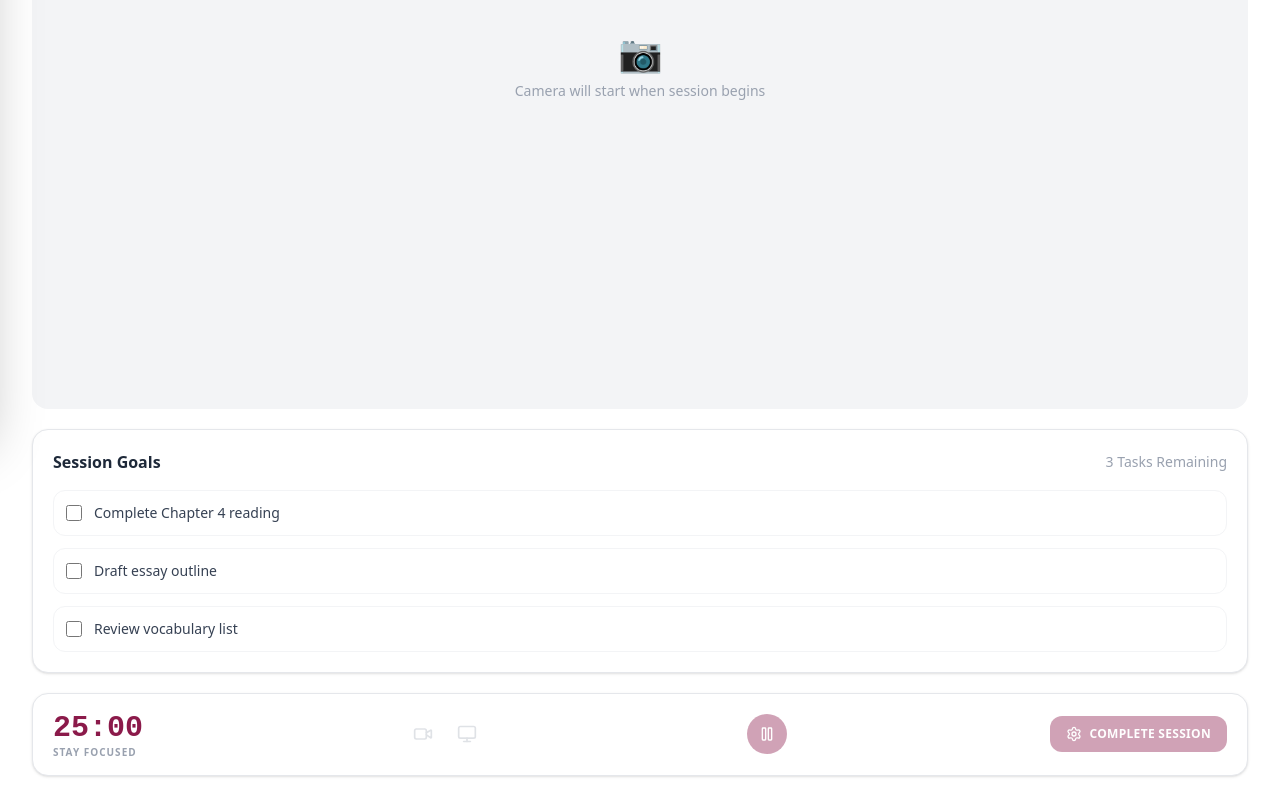
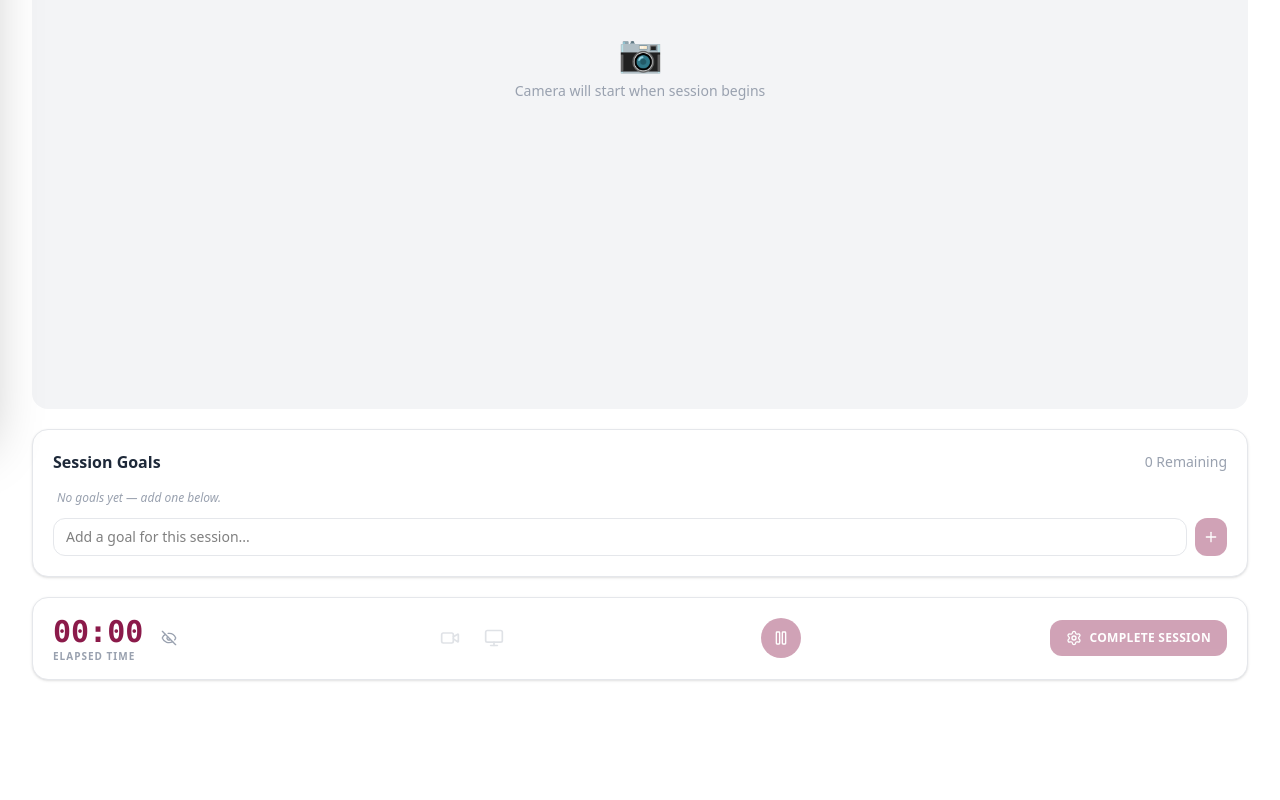
Before and after one commit to nada481/Basira, a Next.js app in the folder study-tracker/: page /child in a window 1280 px wide. Shown: the part 368-1168 px from the top of the page. After the commit the page ends 1072 px from the top, so only its background shows below. Built offline with nearby package versions, Linux system fonts and the light colour scheme.

Commit message:
v0.19
additional features for child page

```diff
--- a/study-tracker/app/child/page.jsx
+++ b/study-tracker/app/child/page.jsx
@@ -1,15 +1,15 @@
 'use client'
-import { useRouter } from 'next/navigation'
-import { useState, useEffect, useRef } from 'react'
-import { BookOpen, CheckSquare, TrendingUp, Users, X, Menu, Video, Monitor, Play, Pause, Settings } from 'lucide-react'
+
+import { useRouter, useSearchParams } from 'next/navigation'
+import { useState, useEffect, useRef, Suspense } from 'react'
+import {
+  BookOpen, CheckSquare, TrendingUp, Users, X, Menu,
+  Video, Monitor, Play, Pause, Settings, Plus, Eye, EyeOff,
+} from 'lucide-react'
 import FocusCamera from '@/components/session/FocusCamera'
 import CompleteSessionModal from '@/components/session/CompleteSessionModal'
 
-const SESSION_GOALS = [
-  { id: 1, label: 'Complete Chapter 4 reading' },
-  { id: 2, label: 'Draft essay outline' },
-  { id: 3, label: 'Review vocabulary list' },
-]
+const STUDENT_ID = 'cccccccc-0000-0000-0000-000000000001'
 
 const NAV_ITEMS = [
   { label: 'Study Area', icon: BookOpen,    href: '/child' },
@@ -18,11 +18,23 @@ const NAV_ITEMS = [
   { label: 'Connection', icon: Users,       href: '/child/Connections' },
 ]
 
-export default function ChildStudyPage() {
-  const [goals, setGoals]                   = useState(SESSION_GOALS.map(g => ({ ...g, done: false })))
+function StudyPageContent() {
+  const router       = useRouter()
+  const searchParams = useSearchParams()
+  const taskId       = searchParams.get('taskId')
+
+  // Task info
+  const [task, setTask]         = useState(null)
+
+  // Goals — user-editable list
+  const [goals, setGoals]       = useState([])
+  const [newGoal, setNewGoal]   = useState('')
+
+  // Session state
   const [sessionActive, setSessionActive]   = useState(false)
-  const [timeLeft, setTimeLeft]             = useState(25 * 60)
+  const [elapsed, setElapsed]               = useState(0)
   const [isPaused, setIsPaused]             = useState(false)
+  const [timerVisible, setTimerVisible]     = useState(true)
   const [menuOpen, setMenuOpen]             = useState(false)
   const [activeNav, setActiveNav]           = useState('Study Area')
   const [isSharing, setIsSharing]           = useState(false)
@@ -30,19 +42,39 @@ export default function ChildStudyPage() {
   const [showCompleteModal, setShowCompleteModal] = useState(false)
   const [currentSessionId, setCurrentSessionId]   = useState(null)
 
-  const router         = useRouter()
-  const timerRef       = useRef(null)
-  const videoRef       = useRef(null)
-  const screenVideoRef = useRef(null)
+  const timerRef        = useRef(null)
+  const videoRef        = useRef(null)
+  const screenVideoRef  = useRef(null)
   const screenStreamRef = useRef(null)
 
+  // Load task if taskId is in URL
+  useEffect(() => {
+    if (!taskId) return
+    async function loadTask() {
+      try {
+        const res = await fetch(`/api/tasks?taskId=${taskId}`, {
+          headers: { 'x-user-id': STUDENT_ID },
+        })
+        const data = await res.json()
+        if (data.task) {
+          setTask(data.task)
+          // Pre-populate goals from task note if available
+          if (data.task.note) {
+            setGoals([{ id: Date.now(), label: data.task.note, done: false }])
+          }
+        }
+      } catch (err) {
+        console.error('Failed to load task:', err)
+      }
+    }
+    loadTask()
+  }, [taskId])
+
+  // Timer counts UP (elapsed time)
   useEffect(() => {
     if (sessionActive && !isPaused) {
       timerRef.current = setInterval(() => {
-        setTimeLeft(t => {
-          if (t <= 1) { clearInterval(timerRef.current); setSessionActive(false); return 0 }
-          return t - 1
-        })
+        setElapsed(t => t + 1)
       }, 1000)
     } else {
       clearInterval(timerRef.current)
@@ -51,39 +83,51 @@ export default function ChildStudyPage() {
   }, [sessionActive, isPaused])
 
   const startSession = () => {
-    setTimeLeft(25 * 60)
+    setElapsed(0)
     setSessionActive(true)
     setIsPaused(false)
-    // TODO: replace with real timer ID from DB once auth is set up
     setCurrentSessionId('eeeeeeee-0000-0000-0000-000000000001')
   }
 
-  // Opens the upload modal instead of immediately ending the session
   const completeSession = () => {
     clearInterval(timerRef.current)
     setIsPaused(true)
     setShowCompleteModal(true)
   }
 
-  // Called when modal is confirmed (after upload + review)
   const onSessionConfirmed = () => {
     setShowCompleteModal(false)
     setSessionActive(false)
-    setTimeLeft(25 * 60)
+    setElapsed(0)
     stopScreenShare()
   }
 
-  // Called when modal is skipped (no upload)
   const onSessionSkipped = () => {
     setShowCompleteModal(false)
     setSessionActive(false)
-    setTimeLeft(25 * 60)
+    setElapsed(0)
     stopScreenShare()
   }
 
+  // Goals
   const toggleGoal = (id) => setGoals(prev => prev.map(g => g.id === id ? { ...g, done: !g.done } : g))
-  const formatTime = (s)  => `${String(Math.floor(s / 60)).padStart(2, '0')}:${String(s % 60).padStart(2, '0')}`
-  const remaining  = goals.filter(g => !g.done).length
+  const removeGoal = (id) => setGoals(prev => prev.filter(g => g.id !== id))
+  const addGoal = () => {
+    const trimmed = newGoal.trim()
+    if (!trimmed) return
+    setGoals(prev => [...prev, { id: Date.now(), label: trimmed, done: false }])
+    setNewGoal('')
+  }
+
+  const formatTime = (s) => {
+    const h = Math.floor(s / 3600)
+    const m = Math.floor((s % 3600) / 60)
+    const sec = s % 60
+    if (h > 0) return `${String(h).padStart(2,'0')}:${String(m).padStart(2,'0')}:${String(sec).padStart(2,'0')}`
+    return `${String(m).padStart(2,'0')}:${String(sec).padStart(2,'0')}`
+  }
+
+  const remaining = goals.filter(g => !g.done).length
 
   async function startScreenShare() {
     setShareError(null)
@@ -105,14 +149,9 @@ export default function ChildStudyPage() {
     setIsSharing(false)
   }
 
-  function toggleScreenShare() {
-    isSharing ? stopScreenShare() : startScreenShare()
-  }
-
   return (
     <main className="min-h-screen bg-white">
 
-      {/* Overlay */}
       {menuOpen && (
         <div className="fixed inset-0 z-40 bg-black/30 backdrop-blur-sm" onClick={() => setMenuOpen(false)} />
       )}
@@ -125,11 +164,9 @@ export default function ChildStudyPage() {
             <X className="w-5 h-5" />
           </button>
         </div>
-
         <nav className="flex flex-col gap-1 px-3 py-4 flex-1">
           {NAV_ITEMS.map(item => (
-            <button
-              key={item.label}
+            <button key={item.label}
               onClick={() => { router.push(item.href); setActiveNav(item.label); setMenuOpen(false) }}
               className={`flex items-center gap-3 px-3 py-2.5 rounded-xl text-sm font-medium transition-colors text-left ${
                 activeNav === item.label ? 'bg-pink-50 text-[#8B1A4A]' : 'text-gray-600 hover:bg-gray-50'
@@ -140,7 +177,6 @@ export default function ChildStudyPage() {
             </button>
           ))}
         </nav>
-
         <div className="mx-3 mb-5 rounded-2xl bg-pink-50 border border-pink-100 p-4">
           <p className="text-xs font-semibold text-[#8B1A4A] uppercase tracking-wider mb-1">Family Connect</p>
           <p className="text-xs text-gray-500 mb-3">Your parent can watch your session live.</p>
@@ -157,8 +193,7 @@ export default function ChildStudyPage() {
             onClick={() => { setMenuOpen(false); if (!isSharing) startScreenShare() }}
             className="w-full flex items-center justify-center gap-2 bg-[#8B1A4A] hover:bg-[#C4526A] text-white text-xs font-bold py-2 rounded-xl transition-colors"
           >
-            <Monitor className="w-3.5 h-3.5" />
-            Share Screen with Mom
+            <Monitor className="w-3.5 h-3.5" /> Share Screen with Mom
           </button>
         </div>
       </aside>
@@ -166,10 +201,17 @@ export default function ChildStudyPage() {
       {/* Header */}
       <header className="flex items-center justify-between px-6 py-4 border-b border-gray-100">
         <div className="flex items-center gap-3">
-          <button onClick={() => setMenuOpen(true)} className="p-2 hover:bg-gray-100 rounded-lg text-gray-500 transition-colors">
+          <button onClick={() => setMenuOpen(true)} className="p-2 hover:bg-gray-100 rounded-lg text-gray-500">
             <Menu className="w-5 h-5" />
           </button>
-          <h1 className="text-xl font-semibold text-[#8B1A4A]">Study Session</h1>
+          <div>
+            <h1 className="text-xl font-semibold text-[#8B1A4A]">
+              {task ? task.taskName : 'Study Session'}
+            </h1>
+            {task?.subject && (
+              <p className="text-xs text-gray-400">{task.subject}</p>
+            )}
+          </div>
           {sessionActive && (
             <span className="flex items-center gap-1 text-xs font-medium text-[#8B1A4A] bg-pink-100 px-2 py-1 rounded-full">
               <span className="w-1.5 h-1.5 rounded-full bg-[#8B1A4A] animate-pulse" />
@@ -214,23 +256,78 @@ export default function ChildStudyPage() {
         <div className="bg-white border border-gray-200 rounded-2xl p-5 shadow-sm">
           <div className="flex items-center justify-between mb-4">
             <h2 className="text-base font-semibold text-gray-800">Session Goals</h2>
-            <span className="text-sm text-gray-400">{remaining} Tasks Remaining</span>
+            <span className="text-sm text-gray-400">{remaining} Remaining</span>
           </div>
-          <div className="flex flex-col gap-3">
+
+          <div className="flex flex-col gap-2 mb-3">
             {goals.map(goal => (
-              <label key={goal.id} className="flex items-center gap-3 p-3 rounded-xl border border-gray-100 hover:bg-gray-50 cursor-pointer transition-colors">
-                <input type="checkbox" checked={goal.done} onChange={() => toggleGoal(goal.id)} className="w-4 h-4 accent-[#8B1A4A] cursor-pointer" />
-                <span className={`text-sm ${goal.done ? 'line-through text-gray-400' : 'text-gray-700'}`}>{goal.label}</span>
-              </label>
+              <div key={goal.id} className="flex items-center gap-3 p-3 rounded-xl border border-gray-100 hover:bg-gray-50 group">
+                <input
+                  type="checkbox"
+                  checked={goal.done}
+                  onChange={() => toggleGoal(goal.id)}
+                  className="w-4 h-4 accent-[#8B1A4A] cursor-pointer flex-shrink-0"
+                />
+                <span className={`text-sm flex-1 ${goal.done ? 'line-through text-gray-400' : 'text-gray-700'}`}>
+                  {goal.label}
+                </span>
+                <button
+                  onClick={() => removeGoal(goal.id)}
+                  className="opacity-0 group-hover:opacity-100 text-gray-300 hover:text-red-400 transition-opacity"
+                >
+                  <X className="w-3.5 h-3.5" />
+                </button>
+              </div>
             ))}
+
+            {goals.length === 0 && (
+              <p className="text-xs text-gray-400 italic px-1">No goals yet — add one below.</p>
+            )}
+          </div>
+
+          {/* Add goal input */}
+          <div className="flex gap-2">
+            <input
+              type="text"
+              value={newGoal}
+              onChange={e => setNewGoal(e.target.value)}
+              onKeyDown={e => e.key === 'Enter' && addGoal()}
+              placeholder="Add a goal for this session..."
+              className="flex-1 text-sm border border-gray-200 rounded-xl px-3 py-2 focus:outline-none focus:ring-2 focus:ring-[#8B1A4A]/20"
+            />
+            <button
+              onClick={addGoal}
+              disabled={!newGoal.trim()}
+              className="p-2 bg-[#8B1A4A] hover:bg-[#a32258] disabled:opacity-40 text-white rounded-xl transition-colors"
+            >
+              <Plus className="w-4 h-4" />
+            </button>
           </div>
         </div>
 
         {/* Timer controls */}
         <div className="bg-white border border-gray-200 rounded-2xl px-5 py-4 shadow-sm flex items-center justify-between gap-3">
-          <div className="flex flex-col leading-tight">
-            <span className="timer-mono text-3xl font-bold text-[#8B1A4A]">{formatTime(timeLeft)}</span>
-            <span className="text-[10px] font-semibold tracking-widest text-gray-400 uppercase">Stay Focused</span>
+
+          {/* Timer display with hide toggle */}
+          <div className="flex items-center gap-3">
+            {timerVisible ? (
+              <div className="flex flex-col leading-tight">
+                <span className="text-3xl font-bold text-[#8B1A4A] font-mono">{formatTime(elapsed)}</span>
+                <span className="text-[10px] font-semibold tracking-widest text-gray-400 uppercase">Elapsed Time</span>
+              </div>
+            ) : (
+              <div className="flex flex-col leading-tight">
+                <span className="text-3xl font-bold text-gray-200 font-mono">••:••</span>
+                <span className="text-[10px] font-semibold tracking-widest text-gray-300 uppercase">Hidden</span>
+              </div>
+            )}
+            <button
+              onClick={() => setTimerVisible(v => !v)}
+              className="p-1.5 hover:bg-gray-100 rounded-lg text-gray-400 transition-colors"
+              title={timerVisible ? 'Hide timer' : 'Show timer'}
+            >
+              {timerVisible ? <EyeOff className="w-4 h-4" /> : <Eye className="w-4 h-4" />}
+            </button>
           </div>
 
           <div className="flex items-center gap-2 text-gray-400">
@@ -238,7 +335,7 @@ export default function ChildStudyPage() {
               <Video className="w-5 h-5" />
             </button>
             <button
-              onClick={toggleScreenShare}
+              onClick={() => isSharing ? stopScreenShare() : startScreenShare()}
               disabled={!sessionActive}
               className={`p-2 rounded-lg transition-colors ${isSharing ? 'bg-red-50 text-red-500 hover:bg-red-100' : sessionActive ? 'hover:bg-gray-100 text-gray-500' : 'opacity-30 cursor-not-allowed'}`}
             >
@@ -254,7 +351,6 @@ export default function ChildStudyPage() {
             {isPaused ? <Play className="w-4 h-4 ml-0.5" /> : <Pause className="w-4 h-4" />}
           </button>
 
-          {/* Complete — now opens upload modal */}
           <button
             onClick={completeSession}
             disabled={!sessionActive}
@@ -276,14 +372,20 @@ export default function ChildStudyPage() {
         />
       )}
 
-      {/* Complete Session Modal — upload + Gemini review + report */}
       <CompleteSessionModal
         open={showCompleteModal}
         sessionId={currentSessionId}
         onClose={onSessionSkipped}
         onConfirm={onSessionConfirmed}
       />
-
     </main>
   )
 }
+
+export default function ChildStudyPage() {
+  return (
+    <Suspense>
+      <StudyPageContent />
+    </Suspense>
+  )
+}
```
Also changed, not shown: study-tracker/app/api/growth/route.js (+9 -3 lines), study-tracker/app/api/tasks/route.js (+13 -3 lines), study-tracker/app/child/Growth/page.jsx (+59 -40 lines).
